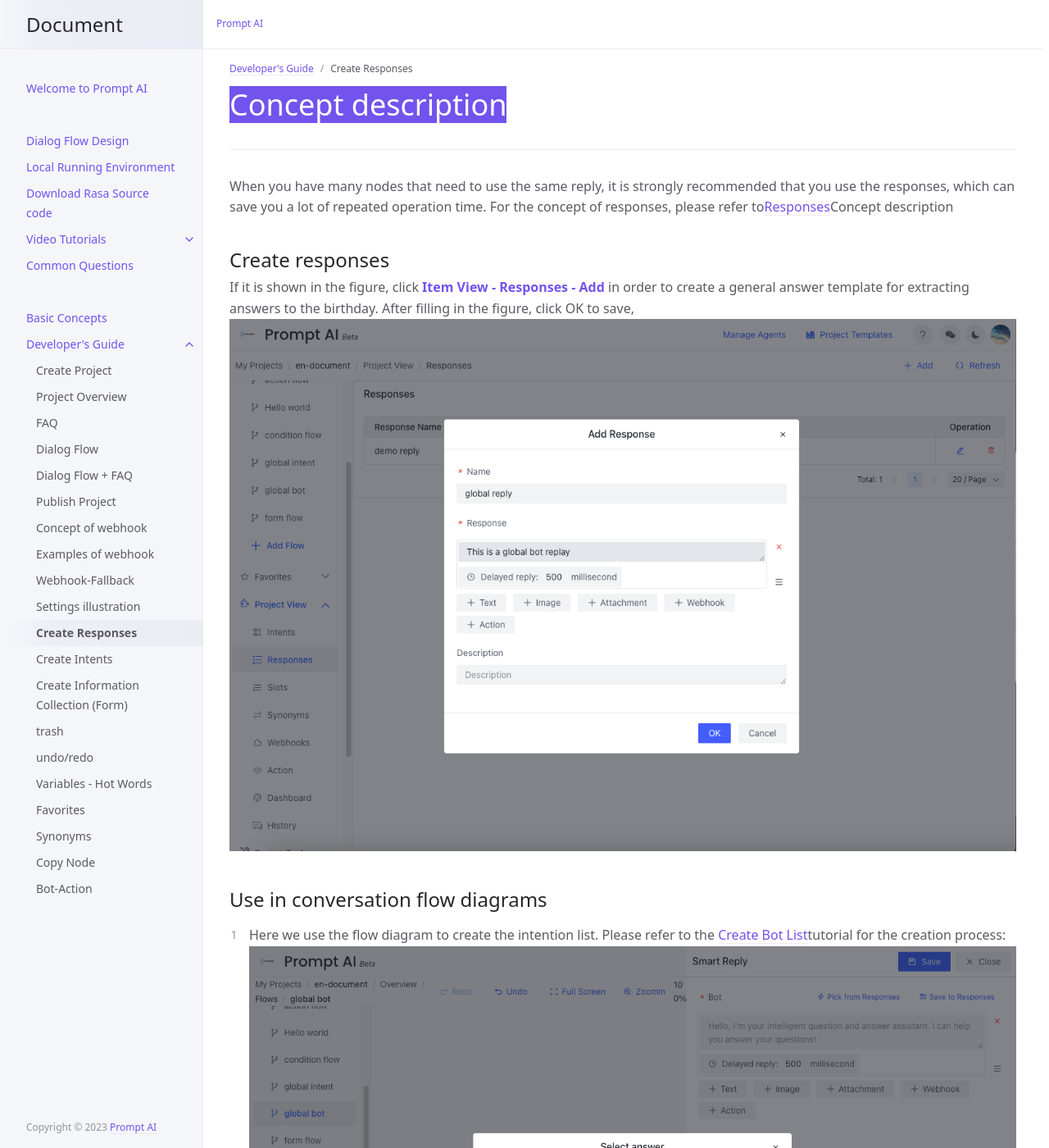
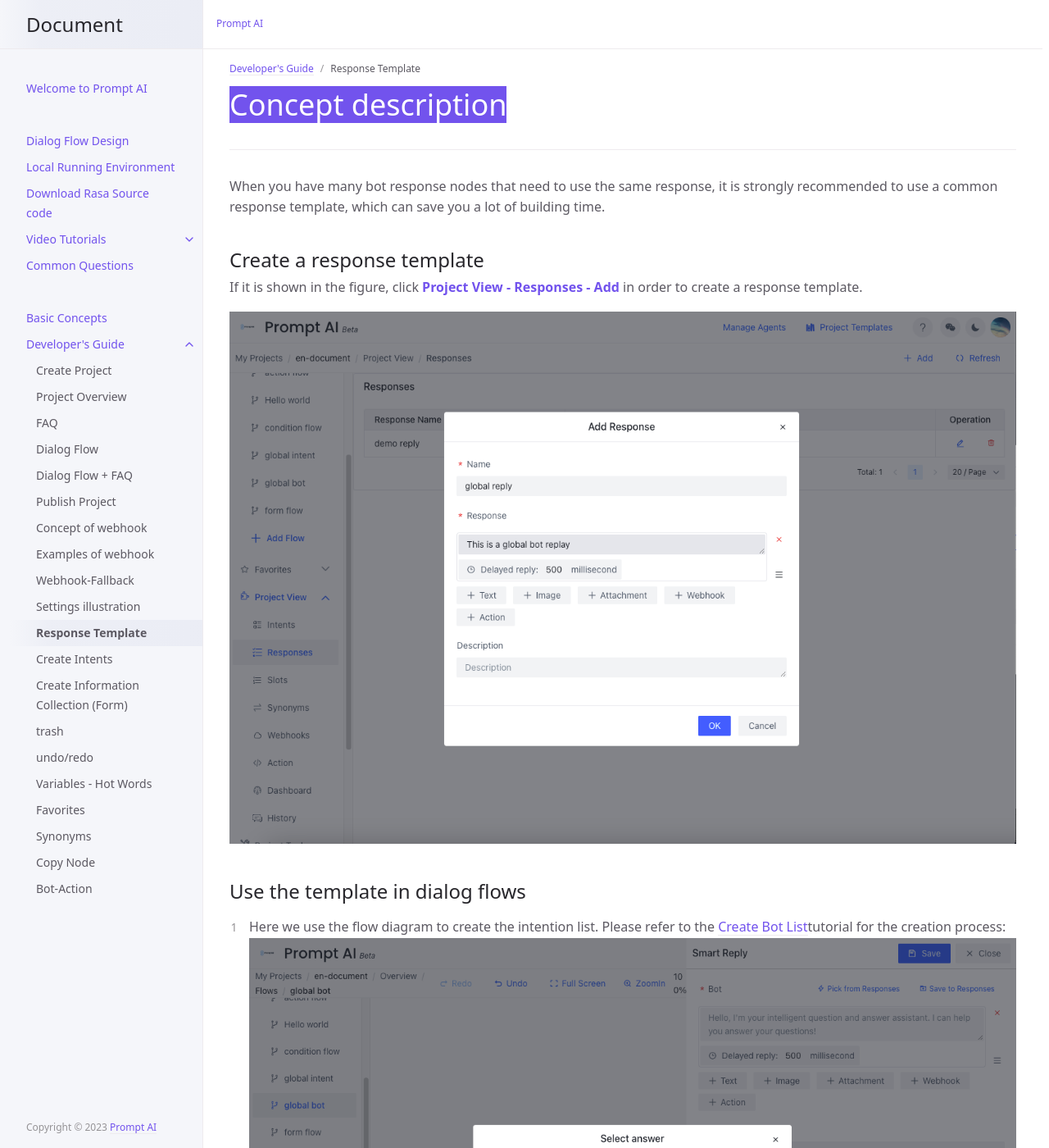
Before and after one commit to PromptAI/promptdialog, a Jekyll site: the page built from docs/tutorial/node-template/bot-global.md, in a window 1280 px wide and 1400 px high. Shown: the whole window at 82% size. Built offline with Jekyll 4.4.1, drawn with Linux system fonts in a browser that asks for light colours.

Commit message:
Update bot-global.md

```diff
--- a/docs/tutorial/node-template/bot-global.md
+++ b/docs/tutorial/node-template/bot-global.md
@@ -1,6 +1,6 @@
 ---
 layout: en
-title: Create Responses
+title: Response Template
 parent: Developer's Guide
 nav_order: 21
 ---
@@ -8,14 +8,15 @@ nav_order: 21
 # Concept description
 {: .no_toc .header }
 ---
-When you have many nodes that need to use the same reply, it is strongly recommended that you use the responses, which can save you a lot of repeated operation time.
-For the concept of responses, please refer to[Responses](/docs/appendix/appendix/#回答列表)Concept description
+When you have many bot response nodes that need to use the same response, it is strongly recommended to use a common response template, which can save you a lot of building time.
 
-## Create responses
+## Create a response template
 
-If it is shown in the figure, click **Item View - Responses - Add** in order to create a general answer template for extracting answers to the birthday. After filling in the figure, click OK to save,
+If it is shown in the figure, click **Project View - Responses - Add** in order to create a response template.
+
 ![11-bot-global](/assets/images/tutorial/template/01-bot-global.png)
-## Use in conversation flow diagrams
+
+## Use the template in dialog flows
 1. Here we use the flow diagram to create the intention list. Please refer to the [Create Bot List](/docs/tutorial/node-template/bot-global/)tutorial for the creation process:
    ![05-user-global](/assets/images/tutorial/template/02-bot-global.png)
 
```
